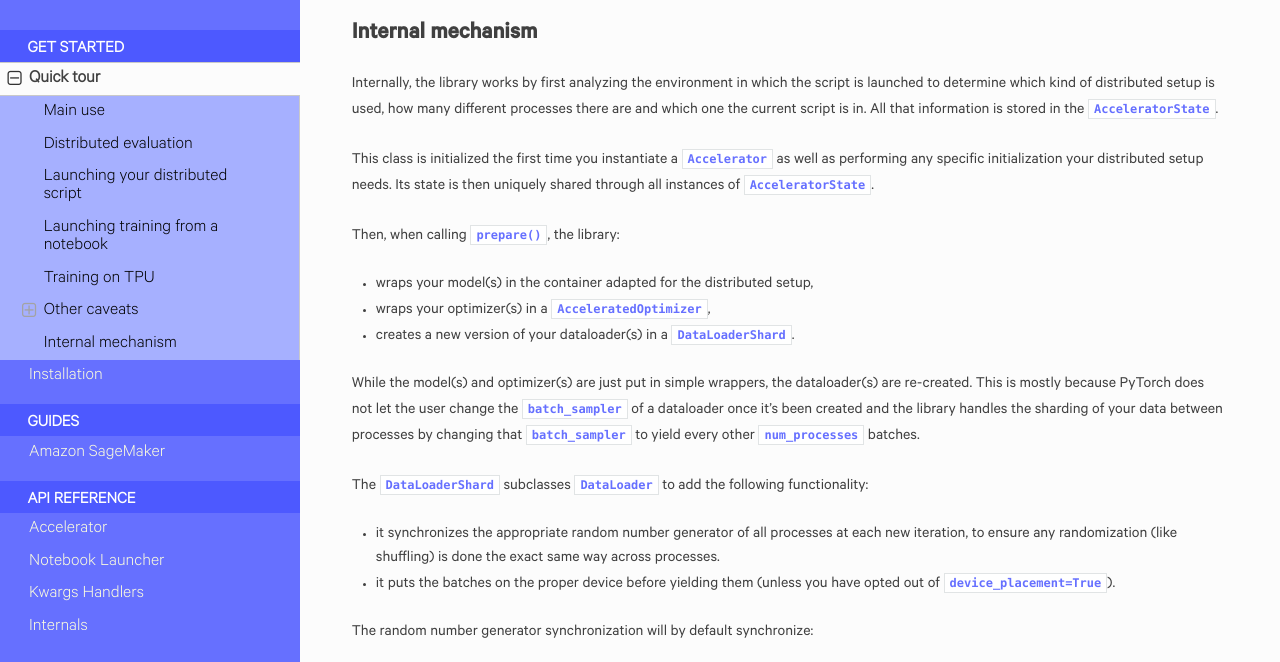
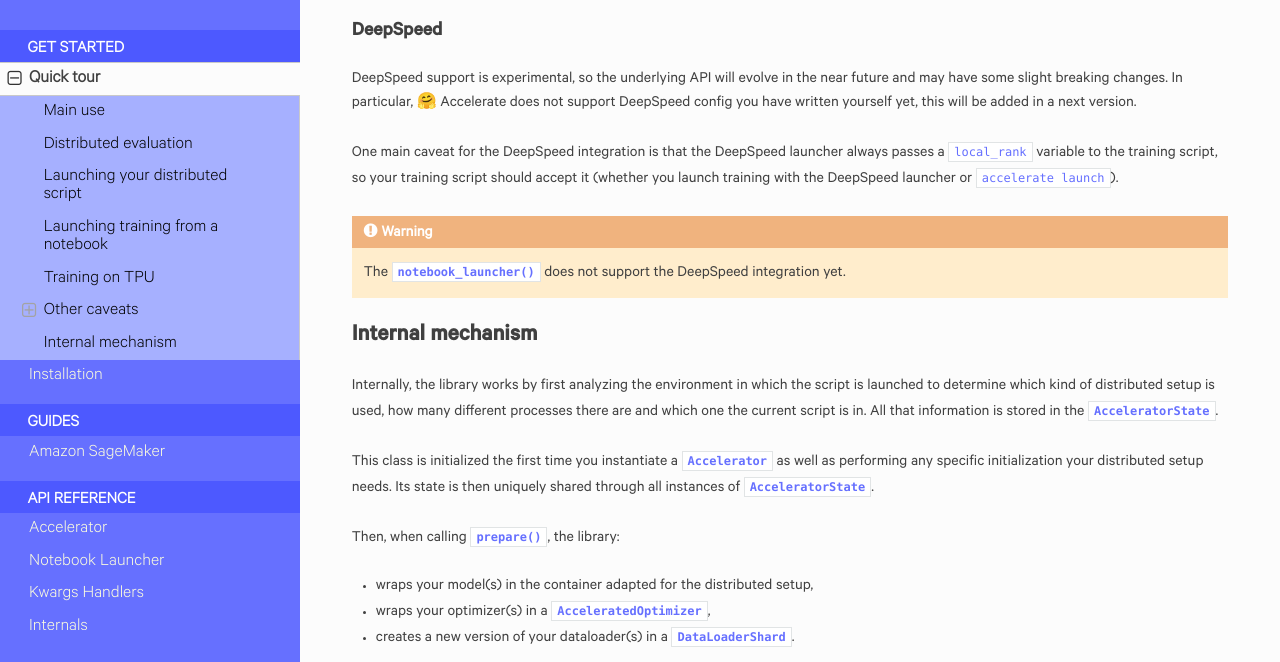
Before and after one commit to devteamaegis/accelerate, a Sphinx documentation site: the page built from docs/source/quicktour.rst, in a window 1280 px wide and 900 px high, scrolled down 7052 px, cut to the strip 238-900 px from the top of the window. Built offline with Sphinx 7.4.7 and the Read the Docs theme 2.0.0, drawn with Linux system fonts in a browser that asks for light colours; comment, search, counter and statistics services are not loaded.

Commit message:
DeepSpeed documentation (#140)
* DeepSpeed documentation

* Update docs/source/quicktour.rst

Co-authored-by: Lysandre Debut <lysandre@huggingface.co>

* Little mention

Co-authored-by: Lysandre Debut <lysandre@huggingface.co>

```diff
--- a/docs/source/index.rst
+++ b/docs/source/index.rst
@@ -136,7 +136,7 @@
 - multi-GPU on several nodes (machines)
 - TPU
 - FP16 with native AMP (apex on the roadmap)
-- DeepSpeed (experimental)
+- DeepSpeed (experimental support)
 
 .. toctree::
     :maxdepth: 2
--- a/docs/source/quicktour.rst
+++ b/docs/source/quicktour.rst
@@ -381,6 +381,22 @@
         lr_scheduler.step()
 
 
+DeepSpeed
+~~~~~~~~~~~~~~~~~~~~~~~~~~~~~~~~~~~~~~~~~~~~~~~~~~~~~~~~~~~~~~~~~~~~~~~~~~~~~~~~~~~~~~~~~~~~~~~~~~~~~~~~~~~~~~~~~~~~~~~
+
+DeepSpeed support is experimental, so the underlying API will evolve in the near future and may have some slight
+breaking changes. In particular, 🤗 Accelerate does not support DeepSpeed config you have written yourself yet, this
+will be added in a next version.
+
+One main caveat for the DeepSpeed integration is that the DeepSpeed launcher always passes a ``local_rank`` variable to
+the training script, so your training script should accept it (whether you launch training with the DeepSpeed launcher
+or ``accelerate launch``).
+
+.. Warning::
+
+    The :func:`~accelerate.notebook_launcher` does not support the DeepSpeed integration yet.
+
+
 Internal mechanism
 -----------------------------------------------------------------------------------------------------------------------
 
```
